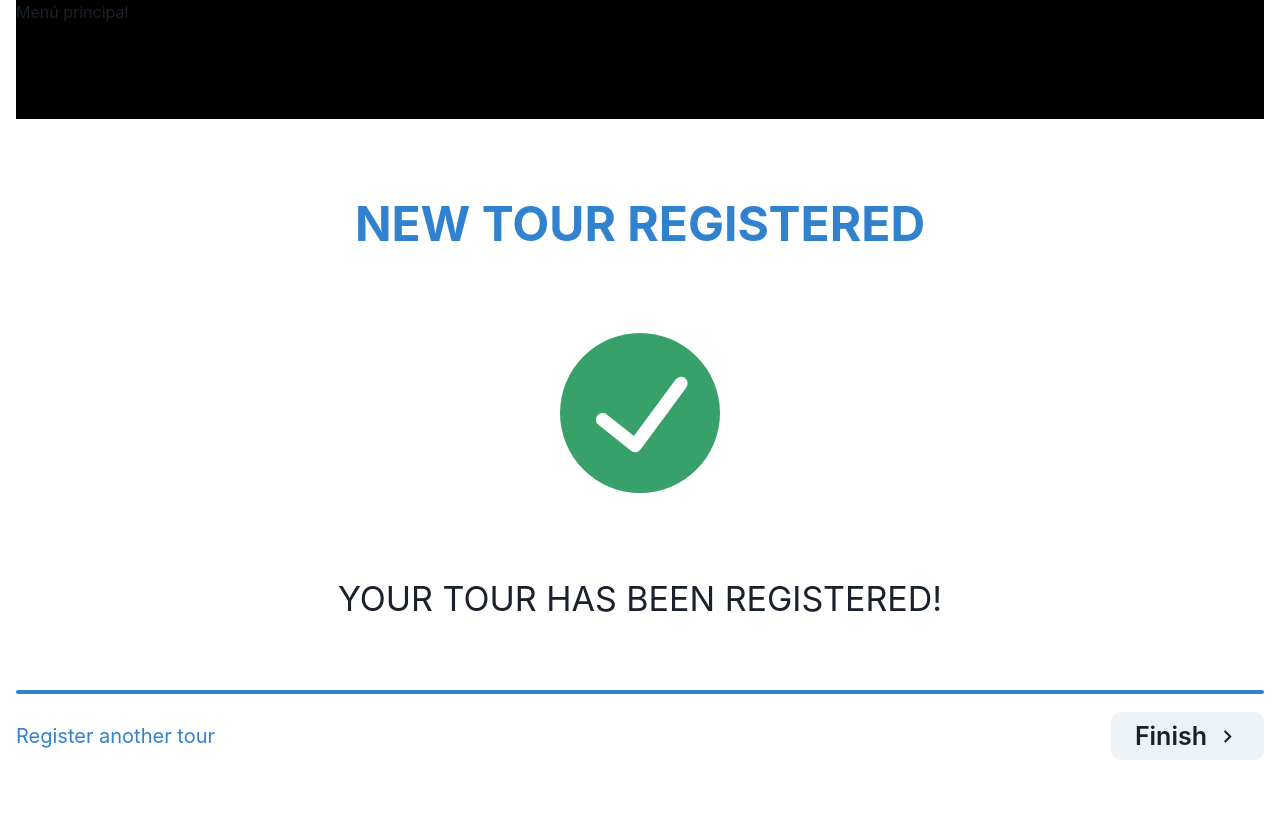
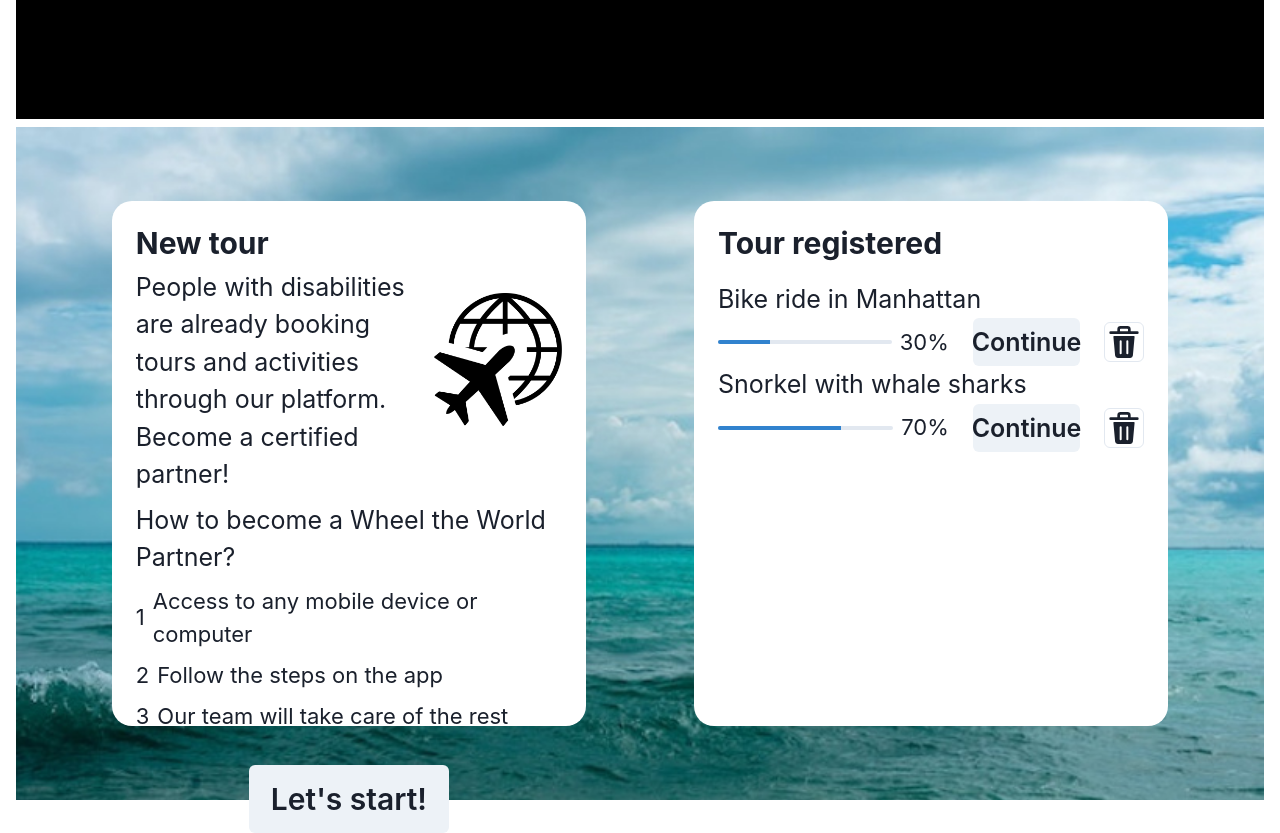
Before and after one commit to Efren73/GoWheelTheWorld-Front, a React (Create React App) app: page / in a window 1280 px wide. Before the commit the page ends 800 px from the top, so only its background shows below. Built offline with nearby package versions, Linux system fonts and the light colour scheme.

Commit message:
v3 Main Screen Tour Operador

```diff
--- a/src/index.tsx
+++ b/src/index.tsx
@@ -11,11 +11,12 @@ import Multiple from "./components/Multiple/multiple.component"
 import GroupPrivate from "./components/GroupPrivate"
 import Price from "./components/Price"
 import TourCompleted from "./pages/tourCompleted"
+import Signup from "./pages/signup"
 
 ReactDOM.render(
   <React.StrictMode>
     <ColorModeScript />
-    <TourCompleted />
+    <MainScreenTO />
   </React.StrictMode>,
   document.getElementById("root"),
 )
--- a/src/pages/mainScreenTO/mainScreenTO.page.tsx
+++ b/src/pages/mainScreenTO/mainScreenTO.page.tsx
@@ -9,11 +9,11 @@ import {
   Container,
   Image,
   HStack,
-  Link,
   Slider,
   SliderTrack,
   SliderFilledTrack,
   Box,
+  IconButton,
 } from "@chakra-ui/react";
 import { DeleteIcon } from '@chakra-ui/icons';
 import { IMainScreenTO } from './mainScreenTO.types';
@@ -25,7 +25,9 @@ function MainScreenTO(props: IMainScreenTO): JSX.Element {
     <ChakraProvider>
       <Container maxWidth="full">
         <Flex h="100vh">
-          <Box bgImage={`url(${fondoMS})`} w="full" h="84%" bgSize={"cover"}>
+          <VStack w="full" h="full">
+            <Box w="full" h="15%" bgColor="black"> </Box>
+            <Box bgImage={`url(${fondoMS})`} w="full" h="85%" bgSize={"cover"}>
               <HStack justifyContent="center" w="full" h="full">
                 <Box  w="38%"
                       h="78%"
@@ -83,7 +85,11 @@ function MainScreenTO(props: IMainScreenTO): JSX.Element {
                       <Text fontSize='22px'> 30% </Text>
                     </HStack>
                     <Button size='lg' fontSize="25px"> Continue </Button>
-                  <DeleteIcon w={8} h={8} />
+                    <IconButton
+                      variant='outline'
+                      aria-label='Send email'
+                      icon={<DeleteIcon w={8} h={8}/>}
+                    />
                   </HStack>
                   <Text fontSize='25px'> Snorkel with whale sharks </Text>
                   <HStack w="full" spacing={6}>
@@ -96,11 +102,16 @@ function MainScreenTO(props: IMainScreenTO): JSX.Element {
                       <Text fontSize='22px'> 70% </Text>
                     </HStack>
                     <Button size='lg' fontSize='25px'> Continue </Button>
-                  <DeleteIcon w={8} h={8} />
+                    <IconButton
+                      variant='outline'
+                      aria-label='Send email'
+                      icon={<DeleteIcon w={8} h={8}/>}
+                    />
                   </HStack>
                 </Box>
               </HStack>
             </Box>
+          </VStack>
         </Flex>
       </Container>
 		</ChakraProvider>
```
Lines whose indentation alone changed are shown as unchanged.
